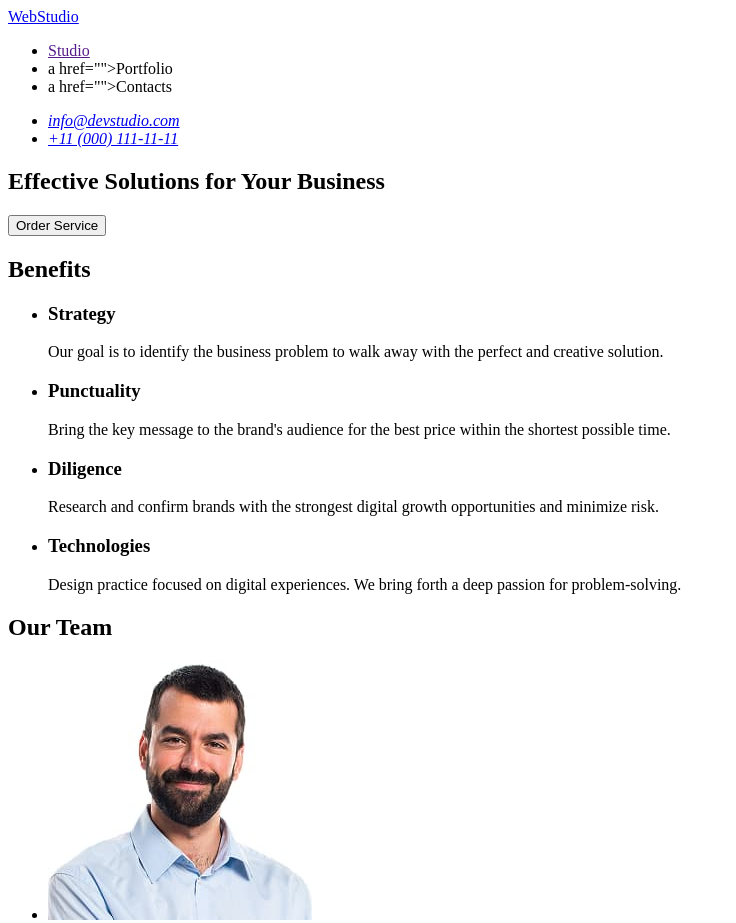
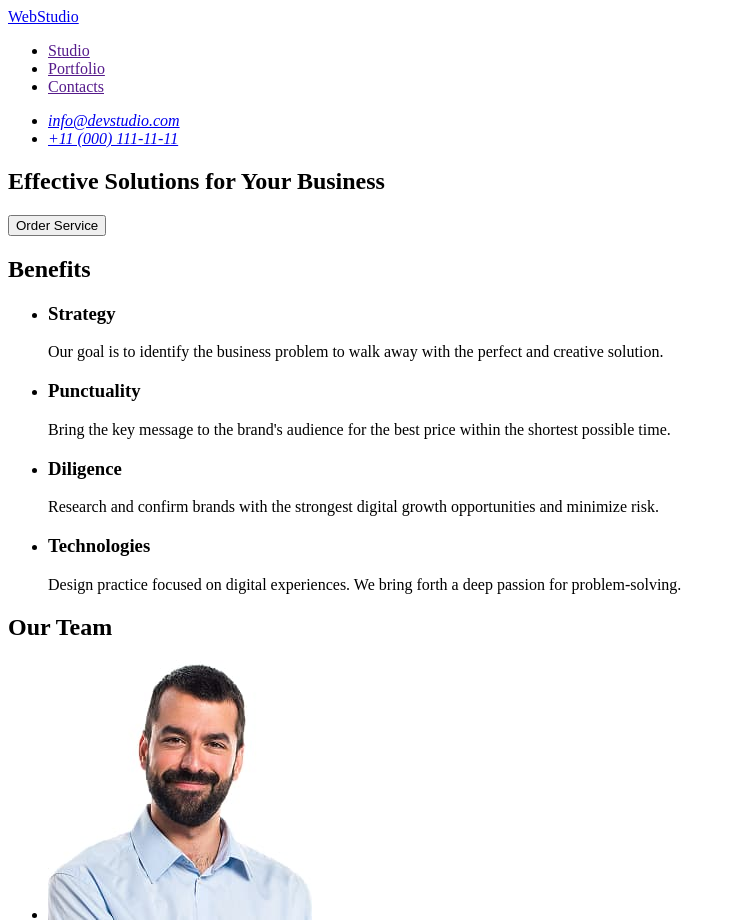
Before and after one commit to Anna-makarova25/goit-markup-hw-01, a plain HTML site: page index.html in a window 1280 px wide. Shown: the top 923 px of the page, without its empty margins (0-736 px from the left). Drawn offline with Linux system fonts and the light colour scheme.

Commit message:
changed index.html

```diff
--- a/index.html
+++ b/index.html
@@ -13,8 +13,8 @@
             <a href="./index.html">WebStudio</a>
             <ul>
                 <li><a href="">Studio</a></li>
-                <li>a href="">Portfolio</li>
-                <li>a href="">Contacts</li>
+                <li><a href="">Portfolio</li>
+                <li><a href="">Contacts</li>
             </ul>
         </nav>
         <address>
@@ -92,7 +92,7 @@
     </main>
 
     <footer>
-        <a href="./index.html">WEBSTUDIO</a>
+        <a href="./index.html">WebStudio</a>
         <p>Increase the flow of customers and sales for your business with digital marketing & growth solutions.</p>
     </footer>
 </body>
```
